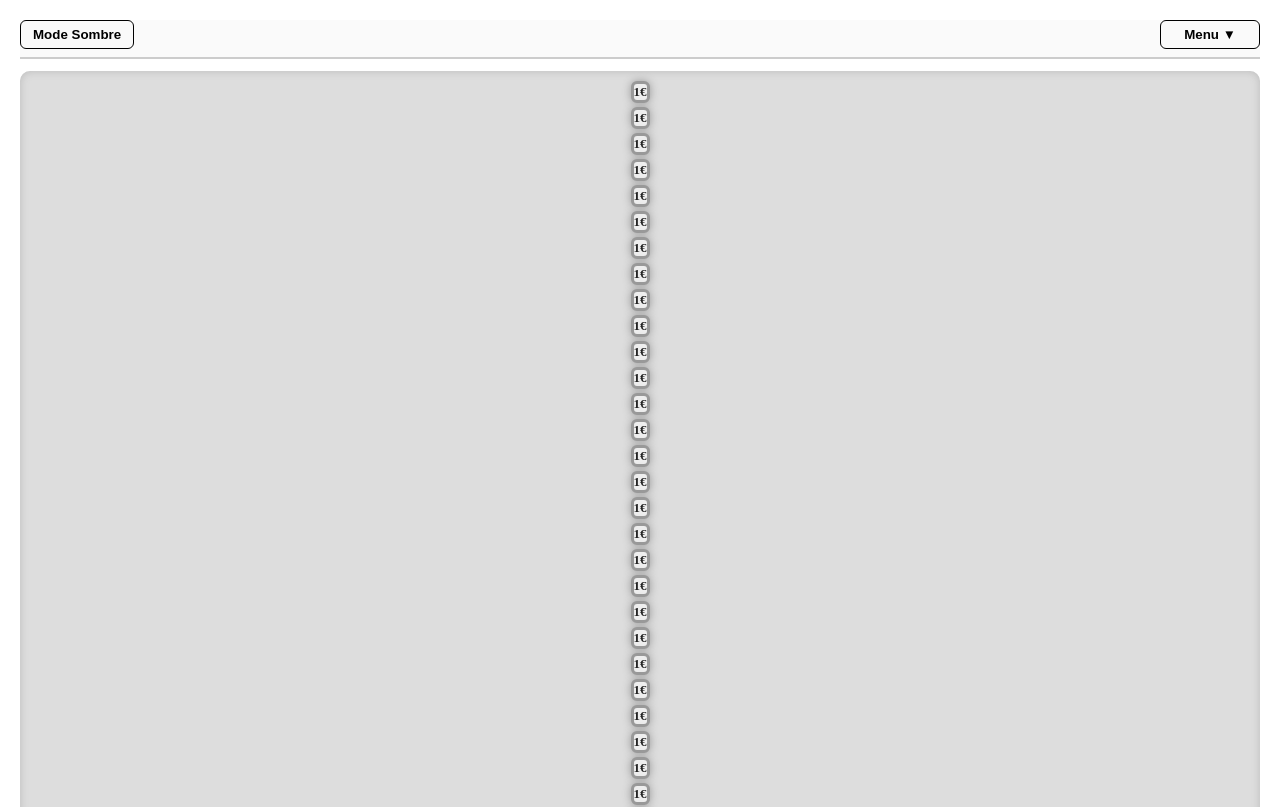
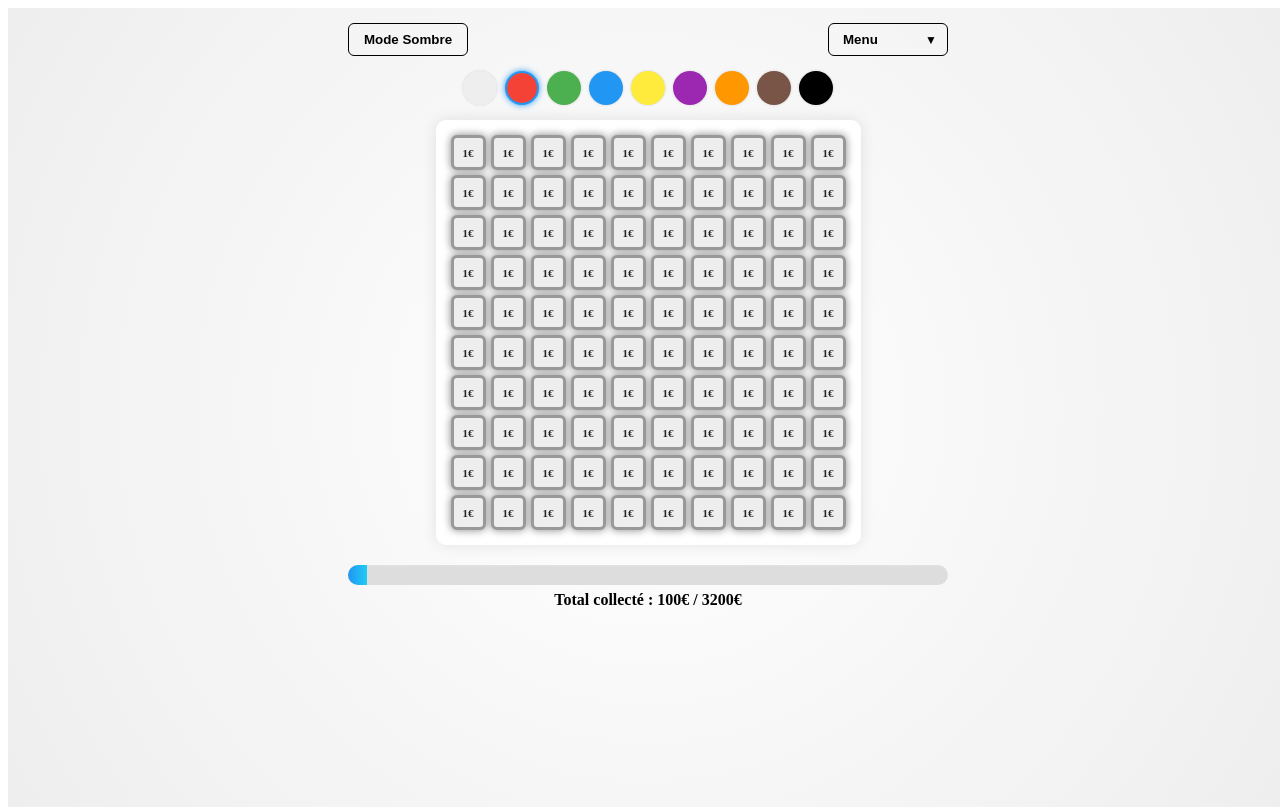
Before and after one commit to KING6CODE/Pixel, a Next.js app: page / in a window 1280 px wide. Shown: the top 807 px of the page. Built offline with nearby package versions, Linux system fonts and the light colour scheme.

Commit message:
Update index.js

```diff
--- a/pages/index.js
+++ b/pages/index.js
@@ -1,50 +1,45 @@
 // pages/index.js
-import { useEffect, useState, useRef } from 'react';
+import { useEffect, useState, useRef } from "react";
 
 const GRID_SIZE = 10;
 const BASE_PRICE = 1;
 
-// Palette de couleurs possibles pour pixels
+// Palette de couleurs disponibles pour peindre les pixels
 const COLORS = [
-  '#eee',       // couleur neutre / vide
-  '#3367d6',    // bleu principal
-  '#28a745',    // vert
-  '#ffc107',    // jaune
-  '#fd7e14',    // orange
-  '#dc3545',    // rouge
-  '#6f42c1',    // violet
-  '#000000',    // noir
+  "#eee",
+  "#f44336", // rouge
+  "#4caf50", // vert
+  "#2196f3", // bleu
+  "#ffeb3b", // jaune
+  "#9c27b0", // violet
+  "#ff9800", // orange
+  "#795548", // marron
+  "#000000", // noir
 ];
 
 export default function PixelGame() {
-  // Zoom sur la page (1 = 100%)
   const [zoom, setZoom] = useState(1);
-
-  // Mode sombre toggle
   const [darkMode, setDarkMode] = useState(false);
-
-  // Pixels state : chaque pixel a { price, colorIndex }
-  const [pixels, setPixels] = useState(() => {
-    const arr = [];
-    for (let i = 0; i < GRID_SIZE * GRID_SIZE; i++) {
-      arr.push({ price: BASE_PRICE, colorIndex: 0 });
-    }
-    return arr;
-  });
-
-  // Progression totale (somme des prix / prix max)
-  const totalPrice = pixels.reduce((sum, p) => sum + p.price, 0);
-  const maxPrice = GRID_SIZE * GRID_SIZE * 64; // prix max hypothétique (ex: 64€ max pixel)
-
-  // Ref de la page pour zoom CSS
+  const [pixels, setPixels] = useState(() =>
+    Array(GRID_SIZE * GRID_SIZE).fill(null).map(() => ({
+      price: BASE_PRICE,
+      color: COLORS[0], // gris clair par défaut
+    }))
+  );
+  const [selectedColor, setSelectedColor] = useState(COLORS[1]); // couleur sélectionnée par défaut (rouge)
   const pageRef = useRef(null);
 
-  // Gestion zoom molette souris
+  // Calcul somme totale des prix (pour barre de progression)
+  const totalPrice = pixels.reduce((acc, p) => acc + p.price, 0);
+  // Prix max théorique (double prix pixel à chaque achat, max 32x base)
+  const MAX_TOTAL_PRICE = GRID_SIZE * GRID_SIZE * BASE_PRICE * 32;
+
+  // Zoom avec molette souris
   useEffect(() => {
     function onWheel(e) {
-      if (e.ctrlKey) {
+      if (e.ctrlKey) { // Ctrl + molette pour zoom (optionnel)
         e.preventDefault();
-        const delta = -e.deltaY * 0.002;
+        const delta = -e.deltaY * 0.0025;
         setZoom((z) => {
           let nz = z + delta;
           if (nz < 0.5) nz = 0.5;
@@ -53,40 +48,39 @@ export default function PixelGame() {
         });
       }
     }
-    window.addEventListener('wheel', onWheel, { passive: false });
-    return () => window.removeEventListener('wheel', onWheel);
+    window.addEventListener("wheel", onWheel, { passive: false });
+    return () => window.removeEventListener("wheel", onWheel);
   }, []);
 
-  // Applique zoom sur page
+  // Appliquer zoom à la page entière
   useEffect(() => {
     if (pageRef.current) {
       pageRef.current.style.transform = `scale(${zoom})`;
-      pageRef.current.style.transformOrigin = 'top left';
-      pageRef.current.style.width = `${100 / zoom}%`;
-      pageRef.current.style.height = `${100 / zoom}%`;
+      pageRef.current.style.transformOrigin = "top left";
+      pageRef.current.style.width = `${100 / zoom}vw`;
+      pageRef.current.style.height = `${100 / zoom}vh`;
     }
   }, [zoom]);
 
-  // Clique sur pixel : change couleur suivante et double prix (max 64)
+  // Acheter un pixel : double son prix et changer sa couleur
   function buyPixel(index) {
     setPixels((oldPixels) => {
       const pixel = oldPixels[index];
-      const nextColorIndex = (pixel.colorIndex + 1) % COLORS.length;
-      const newPrice = Math.min(pixel.price * 2, 64);
-      const newPixels = [...oldPixels];
-      newPixels[index] = { price: newPrice, colorIndex: nextColorIndex };
-      return newPixels;
+      const newPrice = pixel.price * 2;
+      return oldPixels.map((p, i) =>
+        i === index ? { price: newPrice, color: selectedColor } : p
+      );
     });
   }
 
-  // Couleur bordure selon prix (palette chaude)
+  // Obtenir couleur bordure selon prix
   function getBorderColor(price) {
-    if (price < 2) return '#999';     // gris
-    if (price < 4) return '#28a745';  // vert
-    if (price < 8) return '#007bff';  // bleu
-    if (price < 16) return '#6f42c1'; // violet
-    if (price < 32) return '#ffc107'; // doré
-    return '#fd7e14';                 // orange foncé au-delà
+    if (price < 2) return "#999";
+    if (price < 4) return "#28a745";
+    if (price < 8) return "#007bff";
+    if (price < 16) return "#6f42c1";
+    if (price < 32) return "#ffc107";
+    return "#fd7e14";
   }
 
   return (
@@ -97,91 +91,124 @@ export default function PixelGame() {
           --bg-dark: #121212;
           --text-light: #222;
           --text-dark: #eee;
-          --pixel-size: 30px;
+          --menu-bg-light: #fff;
+          --menu-bg-dark: #333;
         }
+
         body {
           margin: 0;
-          font-family: 'Segoe UI', Tahoma, Geneva, Verdana, sans-serif;
-          background-color: ${darkMode ? 'var(--bg-dark)' : 'var(--bg-light)'};
-          color: ${darkMode ? 'var(--text-dark)' : 'var(--text-light)'};
+          font-family: "Segoe UI", Tahoma, Geneva, Verdana, sans-serif;
+          background-color: ${darkMode ? "var(--bg-dark)" : "var(--bg-light)"};
+          color: ${darkMode ? "var(--text-dark)" : "var(--text-light)"};
           overflow: hidden;
         }
+
         .page {
+          padding: 15px;
+          width: 100vw;
+          height: 100vh;
+          box-sizing: border-box;
+          background: radial-gradient(
+            circle at center,
+            ${darkMode ? "#222" : "#fff"} 0%,
+            ${darkMode ? "#121212" : "#eee"} 100%
+          );
+          transition: background-color 0.3s ease;
           display: flex;
           flex-direction: column;
-          height: 100vh;
-          width: 100vw;
-          box-sizing: border-box;
-          background: ${darkMode ? '#121212' : '#fff'};
-          padding: 12px;
-          transition: background-color 0.3s ease;
+          align-items: center;
+          justify-content: flex-start;
           user-select: none;
         }
+
         .topbar {
+          width: 100%;
+          max-width: 600px;
           display: flex;
           justify-content: space-between;
           align-items: center;
-          padding-bottom: 8px;
-          border-bottom: 2px solid ${darkMode ? '#444' : '#ccc'};
-          background-color: ${darkMode ? '#222' : '#fafafa'};
-          z-index: 50;
+          margin-bottom: 15px;
+          gap: 10px;
         }
+
         button {
           cursor: pointer;
           background-color: transparent;
           border: 1.5px solid currentColor;
           border-radius: 6px;
-          padding: 6px 12px;
+          padding: 8px 14px;
           font-weight: 600;
           color: inherit;
           transition: background-color 0.3s ease;
+          min-width: 120px;
         }
+
         button:hover {
-          background-color: rgba(0,0,0,0.1);
+          background-color: rgba(0, 0, 0, 0.1);
         }
+
         .dropdown {
           position: relative;
           display: inline-block;
+          min-width: 120px;
+          z-index: 1000;
         }
+
         .dropdown button {
-          min-width: 100px;
-          text-align: center;
+          width: 100%;
+          text-align: left;
+          padding-right: 30px;
+          position: relative;
         }
+
+        .dropdown button::after {
+          content: "▼";
+          position: absolute;
+          right: 10px;
+          top: 50%;
+          transform: translateY(-50%);
+          font-size: 12px;
+          pointer-events: none;
+        }
+
         .dropdown-content {
           display: none;
           position: absolute;
-          top: 110%;
-          left: 0;
-          background-color: ${darkMode ? '#333' : '#fff'};
-          min-width: 220px;
-          max-height: 300px;
-          overflow-y: auto;
-          box-shadow: 0 8px 16px rgba(0,0,0,0.3);
+          background-color: ${darkMode ? "var(--menu-bg-dark)" : "var(--menu-bg-light)"};
+          min-width: 200px;
+          box-shadow: 0px 8px 16px 0px rgba(0, 0, 0, 0.25);
           padding: 12px 16px;
           border-radius: 8px;
-          color: ${darkMode ? '#eee' : '#222'};
-          z-index: 1000;
+          color: ${darkMode ? "#eee" : "#222"};
+          top: 100%;
+          left: 0;
+          max-height: 200px;
+          overflow-y: auto;
         }
+
         .dropdown:hover .dropdown-content {
           display: block;
         }
+
         .grid {
-          margin-top: 12px;
           display: grid;
-          grid-template-columns: repeat(${GRID_SIZE}, var(--pixel-size));
-          grid-template-rows: repeat(${GRID_SIZE}, var(--pixel-size));
-          gap: 4px;
+          grid-template-columns: repeat(${GRID_SIZE}, 35px);
+          grid-template-rows: repeat(${GRID_SIZE}, 35px);
+          gap: 5px;
           justify-content: center;
-          background-color: ${darkMode ? '#222' : '#ddd'};
-          padding: 10px;
+          user-select: none;
+          max-width: 600px;
+          max-height: 600px;
+          overflow: hidden;
           border-radius: 10px;
-          box-shadow: inset 0 0 8px ${darkMode ? '#000' : '#bbb'};
-          user-select: none;
-          flex-shrink: 0;
+          background-color: ${darkMode ? "#222" : "#fff"};
+          box-shadow: 0 0 15px rgba(0, 0, 0, 0.1);
+          padding: 15px;
         }
+
         .pixel {
-          width: var(--pixel-size);
-          height: var(--pixel-size);
+          width: 35px;
+          height: 35px;
           background-color: var(--pixel-bg, #eee);
           border: 3px solid var(--pixel-border, #999);
           box-sizing: border-box;
@@ -189,123 +216,150 @@ export default function PixelGame() {
           display: flex;
           align-items: center;
           justify-content: center;
-          font-size: 13px;
+          font-size: 11px;
           font-weight: 700;
-          color: ${darkMode ? '#eee' : '#222'};
+          color: #222;
+          transition: all 0.25s ease;
+          position: relative;
           cursor: pointer;
-          transition: all 0.25s ease;
+          filter: drop-shadow(0 0 2px rgba(0, 0, 0, 0.1));
           user-select: none;
-          box-shadow: 0 0 4px rgba(0,0,0,0.1);
-          position: relative;
         }
+
         .pixel:hover {
-          filter: drop-shadow(0 0 6px rgba(50,150,250,0.8));
+          filter: drop-shadow(0 0 6px rgba(50, 150, 250, 0.8));
           transform: scale(1.1);
           z-index: 10;
         }
-        .pixel span {
-          pointer-events: none;
-          user-select: none;
+
+        .dark .pixel {
+          color: #eee;
+          filter: drop-shadow(0 0 1px rgba(0, 0, 0, 0.7));
         }
+
+        .color-picker {
+          display: flex;
+          gap: 8px;
+          margin-bottom: 15px;
+          flex-wrap: wrap;
+          justify-content: center;
+          max-width: 600px;
+        }
+
+        .color-swatch {
+          width: 30px;
+          height: 30px;
+          border-radius: 50%;
+          border: 2px solid transparent;
+          cursor: pointer;
+          transition: border-color 0.3s ease;
+          box-shadow: 0 0 3px rgba(0, 0, 0, 0.15);
+        }
+
+        .color-swatch.selected {
+          border-color: #2196f3;
+          box-shadow: 0 0 6px #2196f3;
+        }
+
         .progress-container {
-          margin-top: 12px;
           width: 100%;
-          max-width: 400px;
-          background-color: ${darkMode ? '#333' : '#eee'};
-          border-radius: 12px;
+          max-width: 600px;
+          background-color: ${darkMode ? "#333" : "#ddd"};
+          border-radius: 20px;
           overflow: hidden;
-          height: 18px;
-          box-shadow: inset 0 1px 3px rgba(0,0,0,0.2);
-          user-select: none;
+          height: 20px;
+          margin-top: 20px;
+          box-shadow: inset 0 1px 3px rgba(255, 255, 255, 0.2);
         }
+
         .progress-bar {
           height: 100%;
-          background: linear-gradient(90deg, #3367d6, #4285f4);
-          width: ${Math.min((totalPrice / maxPrice) * 100, 100)}%;
+          background: linear-gradient(90deg, #2196f3, #21cbf3);
+          width: ${Math.min(100, (totalPrice / MAX_TOTAL_PRICE) * 100)}%;
           transition: width 0.3s ease;
         }
+
         .progress-text {
           margin-top: 6px;
           font-weight: 600;
-          color: ${darkMode ? '#ddd' : '#333'};
-          user-select: none;
-        }
-        .footer {
-          margin-top: auto;
-          padding-top: 8px;
-          font-size: 12px;
           text-align: center;
-          color: ${darkMode ? '#555' : '#999'};
-          user-select: none;
         }
       `}</style>
 
-      <div className="page" ref={pageRef}>
-
-        {/* Topbar avec toggle dark mode + menu déroulant */}
-        <div className="topbar" role="navigation" aria-label="Menu principal">
-          <button onClick={() => setDarkMode(!darkMode)} aria-pressed={darkMode} aria-label="Basculer mode sombre">
-            Mode {darkMode ? 'Clair' : 'Sombre'}
+      <div className={`page ${darkMode ? "dark" : ""}`} ref={pageRef}>
+        <div className="topbar">
+          <button onClick={() => setDarkMode(!darkMode)}>
+            Mode {darkMode ? "Clair" : "Sombre"}
           </button>
 
           <div className="dropdown">
-            <button aria-haspopup="true" aria-expanded="false" aria-controls="dropdown-menu">Menu ▼</button>
-            <div id="dropdown-menu" className="dropdown-content" role="menu" tabIndex="-1">
-              <p><b>Quêtes & Missions</b></p>
+            <button aria-haspopup="true" aria-expanded="false">
+              Menu
+            </button>
+            <div className="dropdown-content" role="menu" aria-label="Menu déroulant">
+              <p>
+                <b>Quêtes & Missions</b>
+              </p>
               <ul>
-                <li>🎯 Acheter un pixel (clique sur un pixel)</li>
-                <li>🎯 Changer la couleur d'un pixel</li>
-                <li>🎯 Atteindre 100€ collectés</li>
-                <li>🎯 Zoomer avec Ctrl+molette souris</li>
+                <li>Acheter un pixel avec la couleur sélectionnée</li>
+                <li>Atteindre 100€ collectés</li>
+                <li>Tester le zoom avec Ctrl + molette</li>
               </ul>
-              <hr />
-              <p><b>Infos</b></p>
-              <p>Pixels achetés doublent leur prix à chaque clic (max 64€)</p>
             </div>
           </div>
         </div>
 
-        {/* Grille pixels */}
-        <div className="grid" role="grid" aria-label="Grille de pixels achetables">
-          {pixels.map(({ price, colorIndex }, i) => {
-            const borderColor = getBorderColor(price);
+        {/* Palette de couleurs */}
+        <div className="color-picker" aria-label="Sélecteur de couleurs">
+          {COLORS.map((c) => (
+            <div
+              key={c}
+              className={`color-swatch ${selectedColor === c ? "selected" : ""}`}
+              style={{ backgroundColor: c }}
+              onClick={() => setSelectedColor(c)}
+              aria-label={`Sélectionner la couleur ${c}`}
+              role="button"
+              tabIndex={0}
+              onKeyDown={(e) => {
+                if (e.key === "Enter" || e.key === " ") setSelectedColor(c);
+              }}
+            />
+          ))}
+        </div>
+
+        {/* Grille de pixels */}
+        <div className="grid" role="grid" aria-label="Grille de pixels à acheter">
+          {pixels.map((pixel, i) => {
+            const borderColor = getBorderColor(pixel.price);
             return (
               <div
                 key={i}
-                role="gridcell"
-                aria-label={`Pixel ${i + 1}, prix ${price} euros, couleur ${COLORS[colorIndex]}`}
                 className="pixel"
                 onClick={() => buyPixel(i)}
                 style={{
-                  backgroundColor: COLORS[colorIndex],
+                  backgroundColor: pixel.color,
                   borderColor,
                   boxShadow: `0 0 8px ${borderColor}`,
                 }}
+                title={`Prix: ${pixel.price}€\nClique pour acheter avec la couleur sélectionnée`}
+                role="gridcell"
                 tabIndex={0}
                 onKeyDown={(e) => {
-                  if (e.key === 'Enter' || e.key === ' ') {
-                    e.preventDefault();
-                    buyPixel(i);
-                  }
+                  if (e.key === "Enter" || e.key === " ") buyPixel(i);
                 }}
-                title={`Prix actuel : ${price}€\nClique pour acheter et changer couleur`}
               >
-                <span>{price}€</span>
+                <span>{pixel.price}€</span>
               </div>
             );
           })}
         </div>
 
         {/* Barre de progression */}
-        <div className="progress-container" role="progressbar" aria-valuemin={0} aria-valuemax={maxPrice} aria-valuenow={totalPrice} aria-label="Progression des achats de pixels">
-          <div className="progress-bar"></div>
+        <div className="progress-container" aria-label="Barre de progression du total des achats">
+          <div className="progress-bar" />
         </div>
-        <div className="progress-text">
-          Progression : {totalPrice}€ / {maxPrice}€
-        </div>
-
-        <div className="footer">
-          &copy; 2025 OneClickHome - Jeu de pixels interactif
+        <div className="progress-text" aria-live="polite" aria-atomic="true">
+          Total collecté : {totalPrice}€ / {MAX_TOTAL_PRICE}€
         </div>
       </div>
     </>
```
